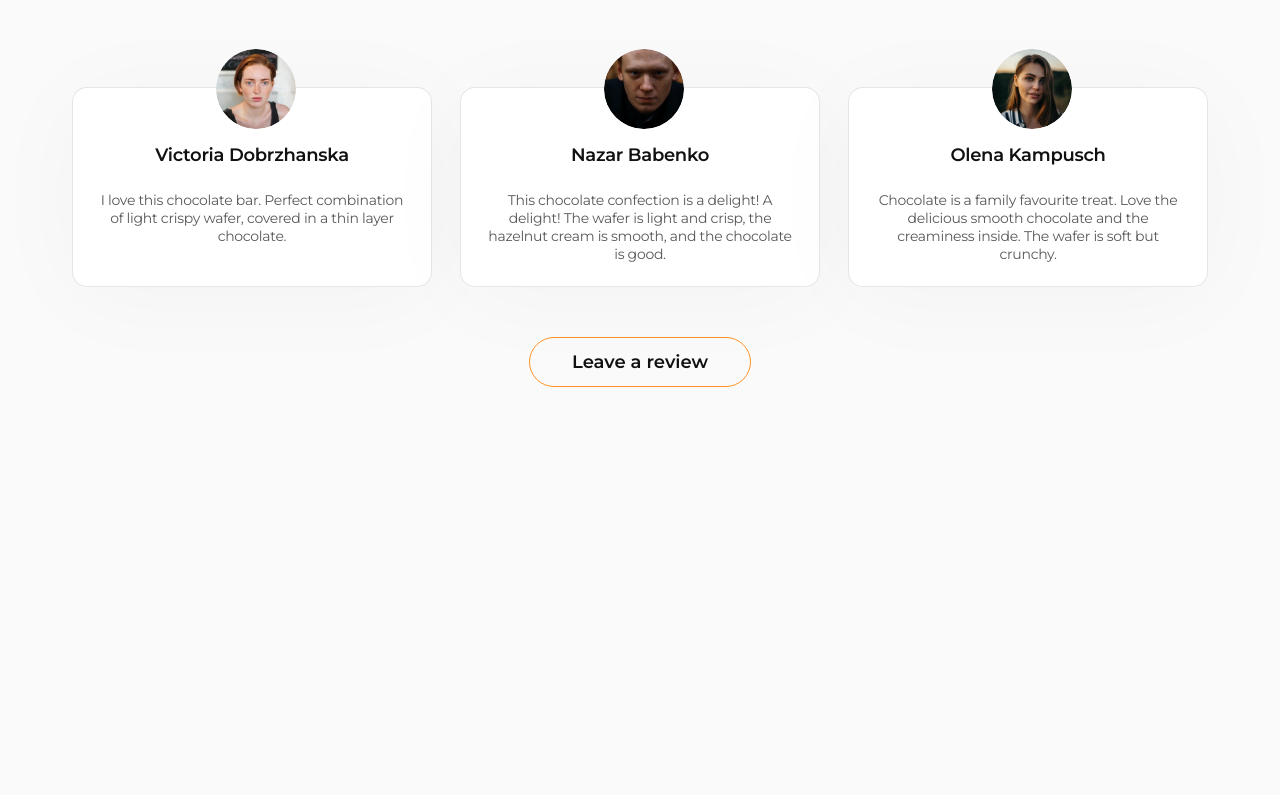
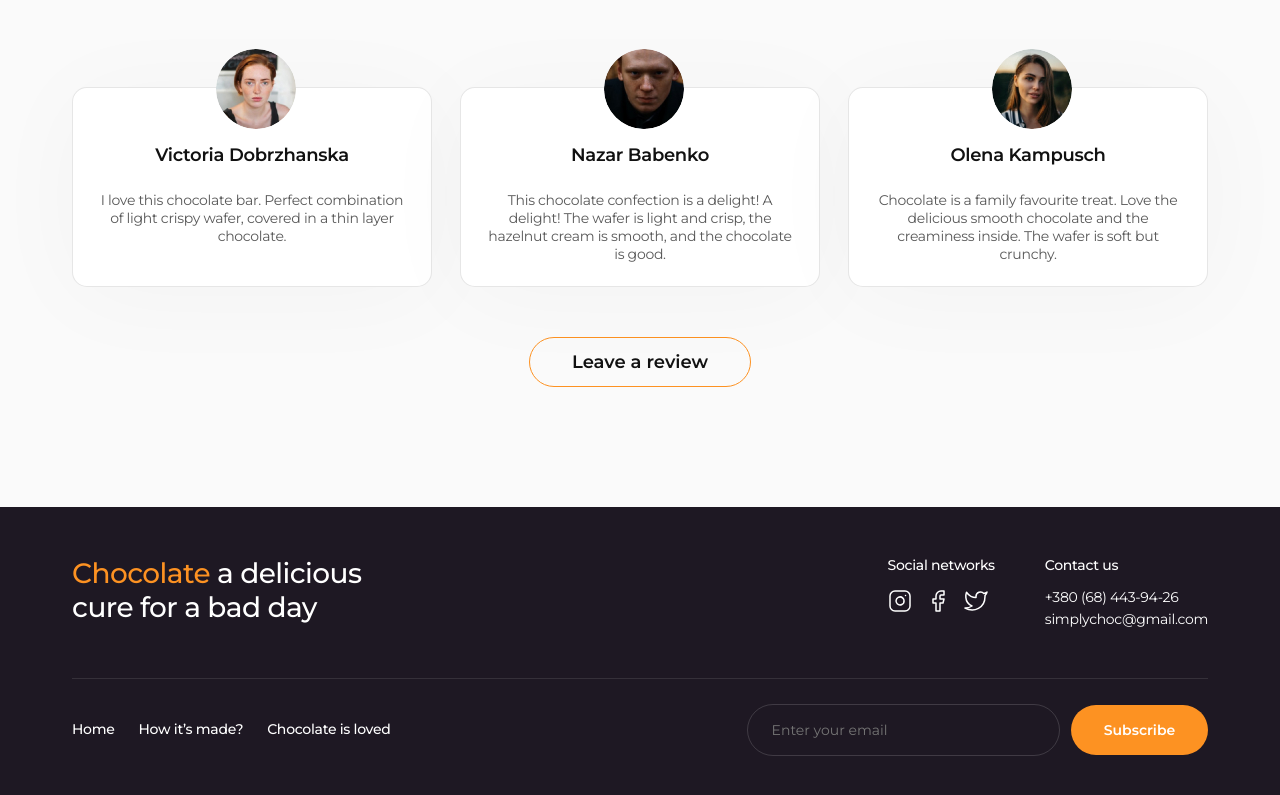
Before and after one commit to Artur-Luniaka/Simply-Chocolate, a plain HTML site: page index.html in a window 1280 px wide. Shown: the part 4364-5159 px from the top of the page. Before the commit the page ends 4871 px from the top, so only its background shows below. Drawn offline with nearby package versions, Linux system fonts and the light colour scheme.

Commit message:
create section -footer-

```diff
--- a/index.html
+++ b/index.html
@@ -1091,6 +1091,62 @@
         <button class="loved-btn" type="button">Leave a review</button>
       </section>
     </main>
-    <footer></footer>
+    <footer class="footer-container">
+      <div class="footer-upper-wrap container">
+        <p class="footer-title-text">
+          <span class="footer-title-text-accent">Chocolate</span> a delicious cure for a bad day
+        </p>
+        <div class="footer-social-wrap">
+          <p class="footer-social-text">Social networks</p>
+          <ul class="footer-social-list">
+            <li class="footer-social-item">
+              <a class="footer-social-link" href=""></a
+              ><svg class="footer-social-icon" width="24" height="24">
+                <use href="./images/icons.svg#icon-instagram"></use>
+              </svg>
+            </li>
+            <li class="footer-social-item">
+              <a class="footer-social-link" href=""></a
+              ><svg class="footer-social-icon" width="24" height="24">
+                <use href="./images/icons.svg#icon-facebook"></use>
+              </svg>
+            </li>
+            <li class="footer-social-item">
+              <a class="footer-social-link" href=""></a
+              ><svg class="footer-social-icon" width="24" height="24">
+                <use href="./images/icons.svg#icon-twitter"></use>
+              </svg>
+            </li>
+          </ul>
+        </div>
+        <address class="footer-address">
+          <p class="footer-address-text">Contact us</p>
+          <a class="footer-address-link" href="tel:380684439426">+380 (68) 443-94-26</a>
+          <a class="footer-address-link" href="mailto:simplychoc@gmail.com">simplychoc@gmail.com</a>
+        </address>
+      </div>
+      <div class="container footer-lower-wrap">
+        <nav>
+          <ul class="footer-nav-list">
+            <li class="footer-nav-item"><a class="footer-nav-link" href="#index.html">Home</a></li>
+            <li class="footer-nav-item"><a class="footer-nav-link" href="">How it’s made?</a></li>
+            <li class="footer-nav-item">
+              <a class="footer-nav-link" href="">Chocolate is loved</a>
+            </li>
+          </ul>
+        </nav>
+        <form class="footer-form">
+          <label class="footer-form-label" id="user_email">
+            <input
+              class="footer-form-input"
+              type="email"
+              name="user_email"
+              placeholder="Enter your email"
+            />
+          </label>
+          <button class="footer-form-btn" type="submit">Subscribe</button>
+        </form>
+      </div>
+    </footer>
   </body>
 </html>
--- a/styles/styles.css
+++ b/styles/styles.css
@@ -1102,3 +1102,188 @@ img {
     min-width: 165px;
   }
 }
+
+/* <----- -----> */
+
+/* <----- Footer -----> */
+
+.footer-container {
+  background-color: #1e1823;
+  padding: 50px 32px;
+  width: 100%;
+}
+
+.footer-title-text {
+  font-weight: 500;
+  font-size: 28px;
+  line-height: 1.21;
+  letter-spacing: -0.02em;
+  color: #fff;
+  max-width: 300px;
+}
+
+.footer-title-text-accent {
+  color: #fd9222;
+}
+
+.footer-upper-wrap {
+  display: flex;
+  position: relative;
+  margin-bottom: 74px;
+}
+
+.footer-upper-wrap::after {
+  content: '';
+  position: absolute;
+  border-bottom: 1px solid rgba(255, 255, 255, 0.1);
+  width: 1136px;
+  bottom: -50px;
+}
+
+.footer-social-wrap {
+  display: flex;
+  flex-direction: column;
+  margin-left: auto;
+}
+
+.footer-social-text {
+  font-weight: 500;
+  font-size: 14px;
+  line-height: 1.28;
+  text-align: center;
+  color: #fff;
+  margin-bottom: 14px;
+}
+
+.footer-social-list {
+  display: flex;
+  gap: 14px;
+}
+
+.footer-social-item {
+  cursor: pointer;
+}
+
+.footer-social-link {
+}
+
+.footer-social-icon {
+  fill: transparent;
+  stroke: #fff;
+  transition: stroke 250ms cubic-bezier(0.075, 0.82, 0.165, 1);
+}
+
+.footer-social-item:hover > .footer-social-icon {
+  stroke: #fd9222;
+}
+
+.footer-social-link:focus + .footer-social-icon {
+  stroke: #fd9222;
+}
+
+.footer-address {
+  font-style: normal;
+  display: flex;
+  flex-direction: column;
+  margin-left: 50px;
+}
+
+.footer-address-text {
+  font-weight: 500;
+  font-size: 14px;
+  line-height: 1.28;
+  color: #fff;
+  margin-bottom: 14px;
+}
+
+.footer-address-link {
+  font-weight: 400;
+  font-size: 14px;
+  line-height: 1.28;
+  letter-spacing: -0.02em;
+  color: #fff;
+  margin-bottom: 4px;
+  transition: color 250ms cubic-bezier(0.075, 0.82, 0.165, 1);
+}
+
+.footer-address-link:hover,
+.footer-address-link:focus {
+  color: #fd9222;
+}
+
+.footer-address-link:last-child {
+  margin-bottom: 0;
+}
+
+.footer-lower-wrap {
+  display: flex;
+  align-items: center;
+}
+
+.footer-nav-list {
+  display: flex;
+  gap: 24px;
+}
+
+.footer-nav-item {
+  padding-top: 18px;
+  padding-bottom: 18px;
+}
+
+.footer-nav-link {
+  font-weight: 500;
+  font-size: 14px;
+  line-height: 1.14;
+  letter-spacing: -0.02em;
+  color: #fff;
+  transition: color 250ms cubic-bezier(0.075, 0.82, 0.165, 1);
+}
+
+.footer-nav-link:hover,
+.footer-nav-link:focus {
+  color: #fd9222;
+}
+
+.footer-form {
+  margin-left: auto;
+}
+
+.footer-form-label {
+}
+
+.footer-form-input {
+  border: 1.5px solid rgba(255, 255, 255, 0.15);
+  border-radius: 30px;
+  padding: 13px 24px;
+  width: 313px;
+  background-color: transparent;
+  outline: none;
+  color: #fff;
+  margin-right: 8px;
+  height: 52px;
+  transition: border-color 250ms cubic-bezier(0.075, 0.82, 0.165, 1);
+}
+
+.footer-form-input:focus {
+  border-color: #fd9222;
+}
+
+.footer-form-btn {
+  font-weight: 600;
+  font-size: 14px;
+  color: #fff;
+  border-radius: 100px;
+  padding: 17px 32px;
+  min-width: 137px;
+  background-color: #fd9222;
+  border: none;
+  cursor: pointer;
+  outline: none;
+  transition: background-color, color 250ms cubic-bezier(0.075, 0.82, 0.165, 1);
+}
+
+.footer-form-btn:hover,
+.footer-form-btn:focus {
+  background-color: #fff;
+  color: #fd9222;
+}
```
